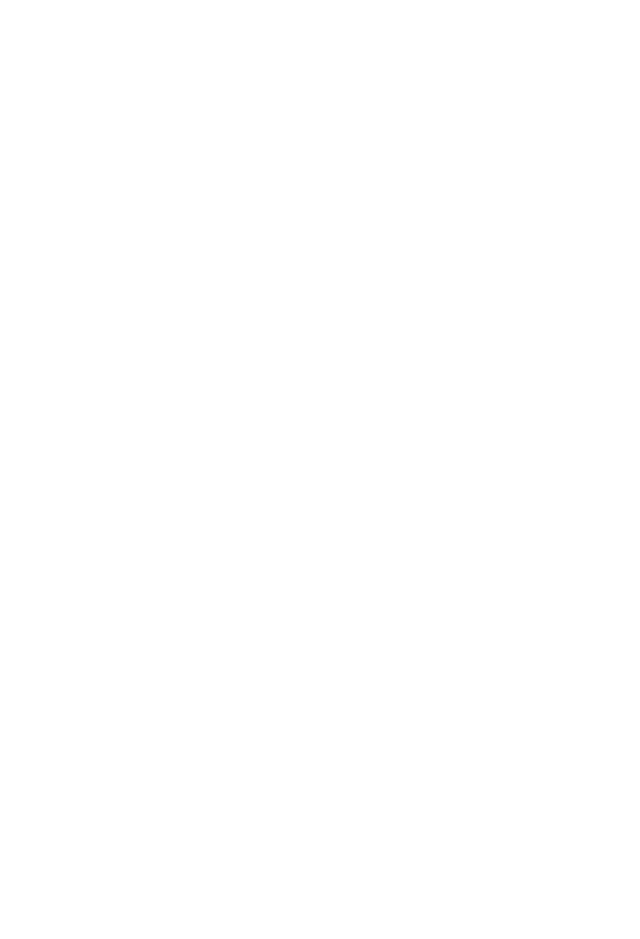
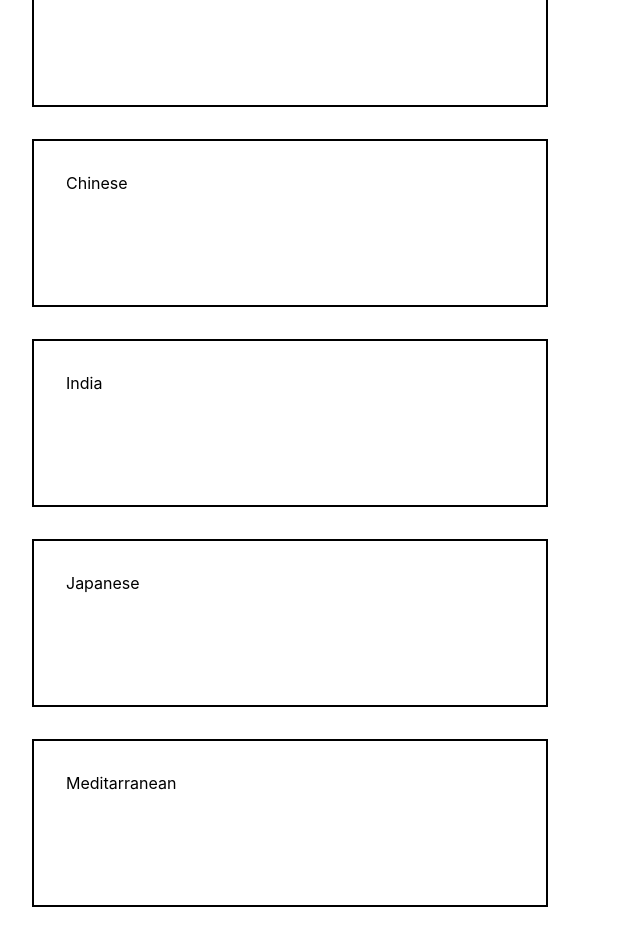
Before and after one commit to danielcortes89/basic, a React (Create React App) app: page /preferences in a window 1280 px wide. Shown: the part 940-1879 px from the top of the page, without its empty margins (0-640 px from the left). Before the commit the page ends 879 px from the top, so only its background shows below. Built offline with nearby package versions, Linux system fonts and the light colour scheme.

Commit message:
feat: Made dummies

```diff
--- a/src/components/account/PreferencesComponent.js
+++ b/src/components/account/PreferencesComponent.js
@@ -13,6 +13,7 @@
         this.updatePreferences = this.updatePreferences.bind(this)
         this.foodToggle = this.foodToggle.bind(this)
         this.musicToggle = this.musicToggle.bind(this)
+        this.addThing = this.addThing.bind(this)
     }
 
     updatePreferences(){
@@ -101,6 +102,12 @@
                     Music
                 </div>}
 
+                <div className="pref-click">Italian</div>
+                <div className="pref-click">Chinese</div>
+                <div className="pref-click">India</div>
+                <div className="pref-click">Japanese</div>
+                <div className="pref-click">Meditarranean</div>
+
                 {/* <input type="text" placeholder="Name"/>
 
                 <input type="date"/>
```
